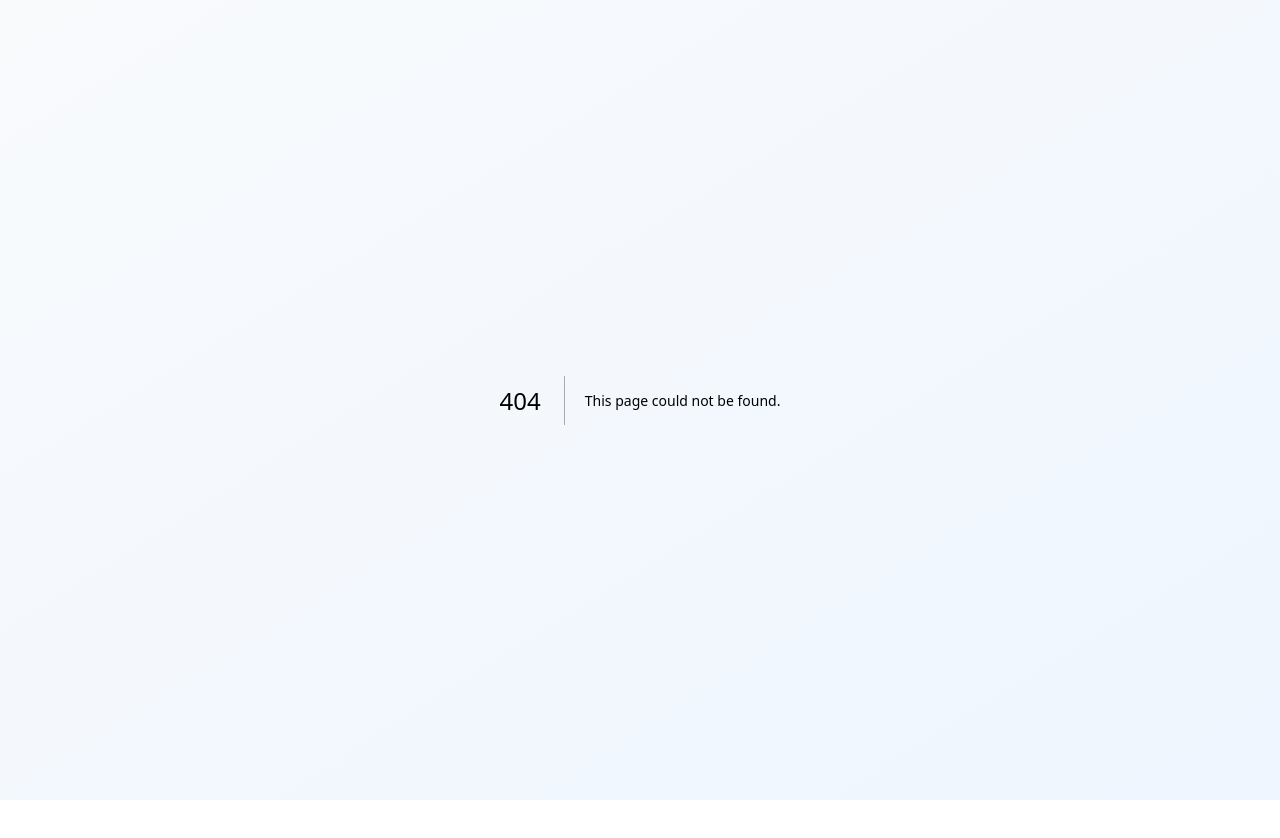
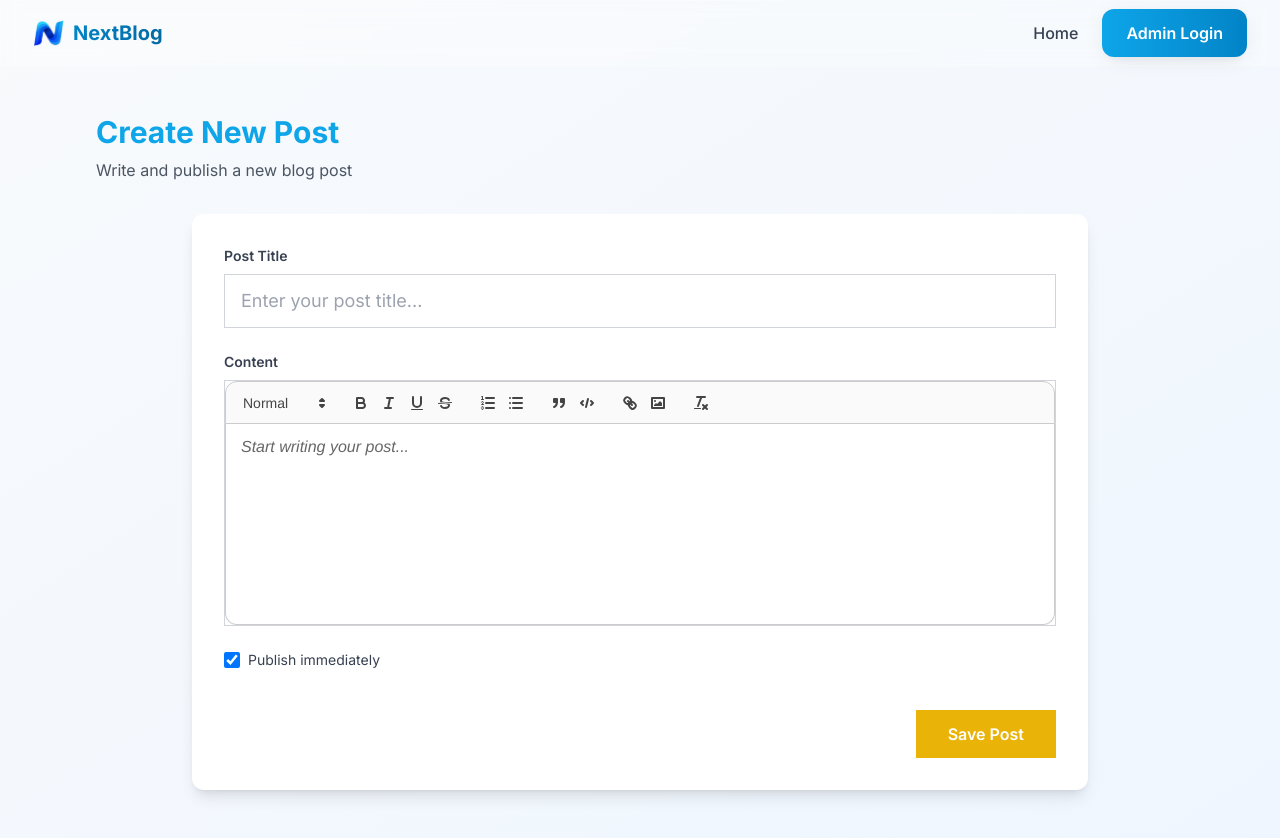
Before and after one commit to THEFZNKHAN/nextblog, a Next.js app: page /admin/create in a window 1280 px wide. Before the commit this address had no page. Before the commit the page ends 800 px from the top, so only its background shows below. Built offline with nearby package versions, Linux system fonts and the light colour scheme; no server answers.

Commit message:
feat: add CreatePost component for creating new blog posts

```diff
--- /dev/null
+++ b/app/admin/create/page.jsx
@@ -0,0 +1,62 @@
+"use client";
+
+import { useState } from "react";
+import { useRouter } from "next/navigation";
+import NavigationHeader from "@/components/NavigationHeader";
+import PostEditor from "@/components/PostEditor";
+
+export default function CreatePost() {
+    const [isSubmitting, setIsSubmitting] = useState(false);
+    const router = useRouter();
+
+    const handleSubmit = async (formData) => {
+        setIsSubmitting(true);
+
+        try {
+            const response = await fetch("/api/posts", {
+                method: "POST",
+                headers: {
+                    "Content-Type": "application/json",
+                },
+                body: JSON.stringify(formData),
+            });
+
+            if (!response.ok) {
+                const errorData = await response.json();
+                throw new Error(errorData.error || "Failed to create post");
+            }
+
+            const { post } = await response.json();
+
+            // Redirect to post page if published, otherwise to dashboard
+            if (formData.published) {
+                router.replace(`/posts/${post.slug}`);
+            } else {
+                router.replace("/admin");
+            }
+        } catch (error) {
+            alert("Error creating post: " + error.message);
+        } finally {
+            setIsSubmitting(false);
+        }
+    };
+
+    return (
+        <div className="min-h-screen bg-background">
+            <NavigationHeader isAdmin />
+
+            <main className="max-w-6xl mx-auto px-4 sm:px-6 lg:px-8 py-12">
+                <div className="mb-8">
+                    <h1 className="text-3xl font-bold text-primary-500 mb-2">
+                        Create New Post
+                    </h1>
+                    <p className="text-gray-600">
+                        Write and publish a new blog post
+                    </p>
+                </div>
+
+                <PostEditor onSubmit={handleSubmit} isLoading={isSubmitting} />
+            </main>
+        </div>
+    );
+}
```
